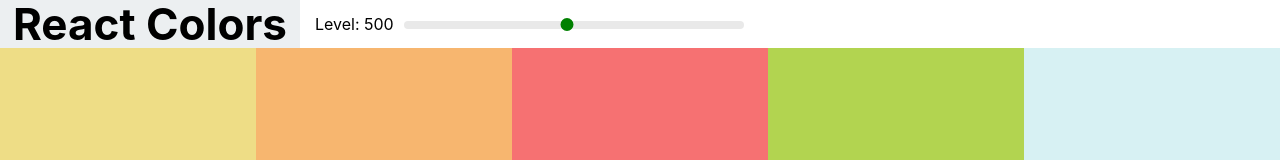
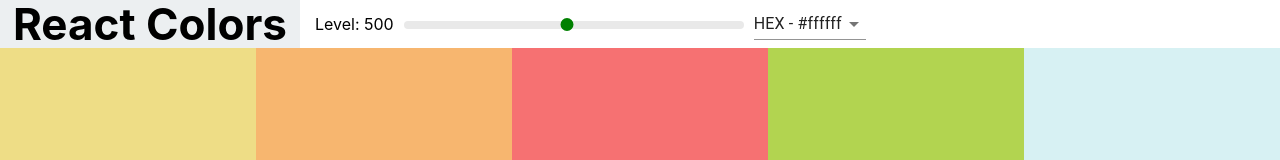
Before and after one commit to mpdevelops/react-colors, a React (Create React App) app: page / in a window 1280 px wide. Shown: the top 160 px of the page. Built offline with nearby package versions, Linux system fonts and the light colour scheme.

Commit message:
added select and material-ui

```diff
--- a/package.json
+++ b/package.json
@@ -3,6 +3,7 @@
   "version": "0.1.0",
   "private": true,
   "dependencies": {
+    "@material-ui/core": "^4.11.0",
     "@testing-library/jest-dom": "^4.2.4",
     "@testing-library/react": "^9.5.0",
     "@testing-library/user-event": "^7.2.1",
--- a/src/Navbar.js
+++ b/src/Navbar.js
@@ -1,11 +1,23 @@
 import React, { Component } from "react";
+import Select from "@material-ui/core/Select";
+import MenuItem from "@material-ui/core/MenuItem";
 import Slider from "rc-slider";
 import "rc-slider/assets/index.css";
 import "./Navbar.css";
 
 class Navbar extends Component {
+  constructor(props) {
+    super(props);
+    this.state = { format: "hex" };
+    this.handleChange = this.handleChange.bind(this);
+  }
+  handleChange(e) {
+    this.setState({ format: e.target.value });
+    this.props.handleChange(e.target.value);
+  }
   render() {
     const { level, changeLevel } = this.props;
+    const { format } = this.state;
     return (
       <header className='Navbar'>
         <div className='logo'>
@@ -23,6 +35,13 @@
             />
           </div>
         </div>
+        <div className='select-container'>
+          <Select value={format} onChange={this.handleChange}>
+            <MenuItem value='hex'>HEX - #ffffff</MenuItem>
+            <MenuItem value='rgb'>RGB - rgb(255, 255, 255)</MenuItem>
+            <MenuItem value='rgba'>RGBA - rgba(255, 255, 255, 1.0)</MenuItem>
+          </Select>
+        </div>
       </header>
     );
   }
--- a/src/Palette.js
+++ b/src/Palette.js
@@ -8,21 +8,29 @@
 class Palette extends Component {
   constructor(props) {
     super(props);
-    this.state = { level: 500 };
+    this.state = { level: 500, format: "hex" };
     this.changeLevel = this.changeLevel.bind(this);
+    this.changeFormat = this.changeFormat.bind(this);
   }
   changeLevel(level) {
     this.setState({ level });
   }
+  changeFormat(val) {
+    this.setState({ format: val });
+  }
   render() {
     const { colors } = this.props.palette;
-    const { level } = this.state;
+    const { level, format } = this.state;
     const colorBoxes = colors[level].map((color) => (
-      <ColorBox background={color.hex} name={color.name} />
+      <ColorBox background={color[format]} name={color.name} />
     ));
     return (
       <div className='Palette'>
-        <Navbar level={level} changeLevel={this.changeLevel} />
+        <Navbar
+          level={level}
+          changeLevel={this.changeLevel}
+          handleChange={this.changeFormat}
+        />
         {/*navbar goes here*/}
         <div className='Palette-colors'>{colorBoxes}</div>
         {/*footer */}
--- a/src/colorHelpers.js
+++ b/src/colorHelpers.js
@@ -22,7 +22,7 @@
         rgb: chroma(scale[i]).css(),
         rgba: chroma(scale[i])
           .css()
-          .replace("rgba", "rgba")
+          .replace("rgb", "rgba")
           .replace(")", ",1.0"),
       });
     }
```
Also changed, not shown: 1 other file (tests, documents, lock files or other folders).
